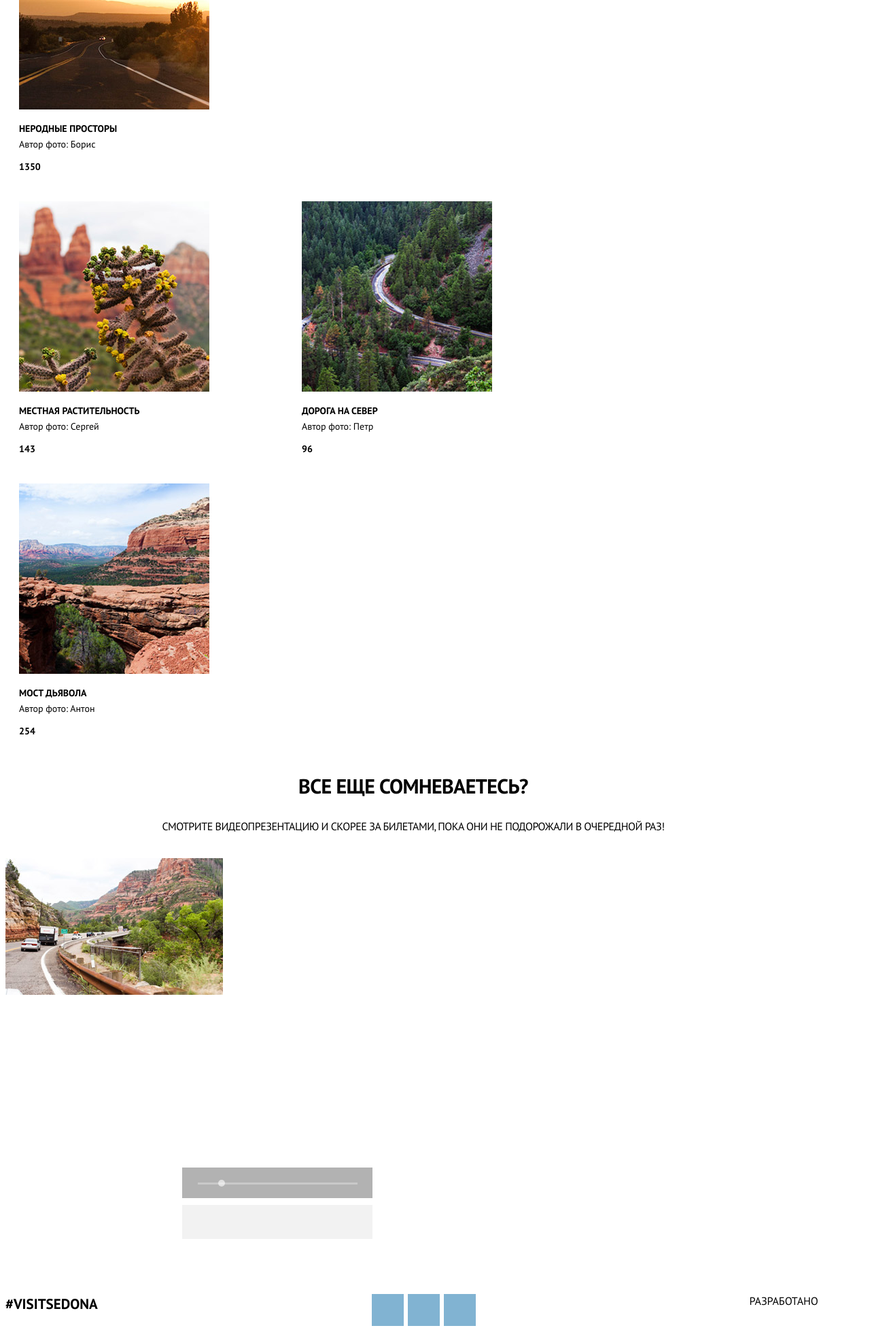
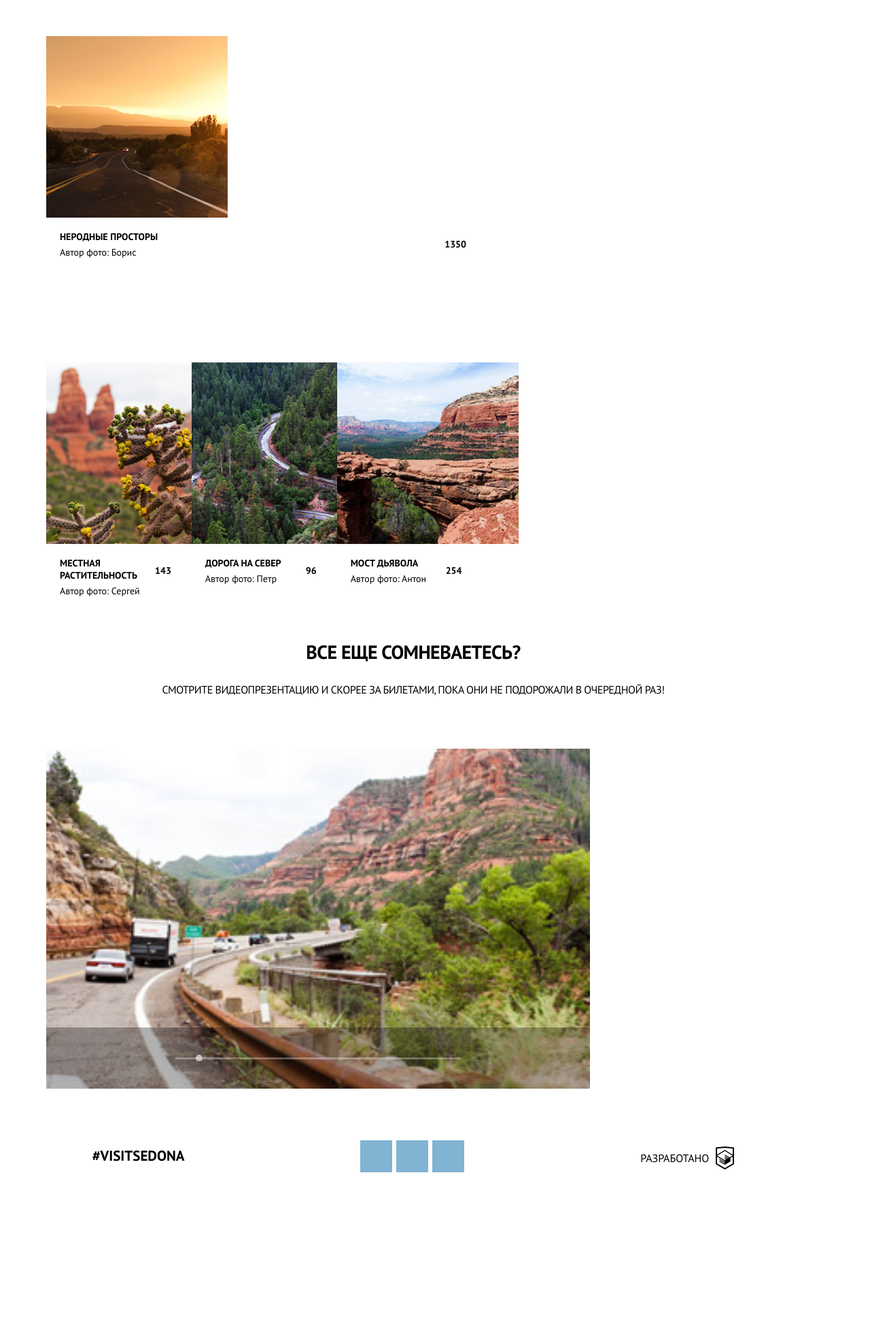
Before and after one commit to AlexRomanchuk/261837-sedona, a plain HTML site: page source/photo.html in a window 1280 px wide. Shown: the part 671-2624 px from the top of the page at 68% size. After the commit the page ends 2426 px from the top, so only its background shows below. Drawn offline with nearby package versions, Linux system fonts and the light colour scheme; files that its build step writes are made by us from their sources; files whose address does not match are found by name.

Commit message:
Верстка средней версии - фото

```diff
--- a/source/less/blocks/button.less
+++ b/source/less/blocks/button.less
@@ -31,7 +31,7 @@
 @media (min-width: @tablet-width) {
   .button {
     width: 459px;
-    line-height: 60px;
+    margin: 0;
 
     &--modal {
       width: 280px;
--- a/source/less/blocks/footer.less
+++ b/source/less/blocks/footer.less
@@ -13,9 +13,12 @@
 }
 
 .main-footer__copyright {
+  display: flex;
+  flex-direction: row;
   font-family: "PT Sans", "Arial", sans-serif;
   font-weight: 400;
   text-transform: uppercase;
+  line-height: 34px;
 }
 
 .main-footer__social {
@@ -27,13 +30,27 @@
   justify-content: center;
 }
 
+.main-footer__copyright img {
+  margin-left: 10px;
+  line-height: 34px;
+}
+
 @media (min-width: @tablet-width) {
   .main-footer {
     flex-direction: row;
-    justify-content: space-between;
+    justify-content: space-around;
   }
 
   .main-footer__social {
     min-width: 160px;
+    margin-top: 21px;
+  }
+
+  .main-footer__tag {
+    margin-top: 30px;
+  }
+
+  .main-footer__copyright {
+    margin-top: 30px;
   }
 }
--- a/source/less/blocks/gallery.less
+++ b/source/less/blocks/gallery.less
@@ -10,3 +10,11 @@
   padding-left: 20px;
   width: 100%;
 }
+
+@media (min-width: @tablet-width) {
+  .gallery {
+    width: 648px;
+    margin-left: 60px;
+    margin-bottom: 25px;
+  }
+}
--- a/source/less/blocks/header.less
+++ b/source/less/blocks/header.less
@@ -18,6 +18,7 @@
     width: @tablet-width;
     margin-top: 0;
     background-size: cover;
+    height: 290px;
 
     &--main {
       min-height: 518px;
--- a/source/less/blocks/interest.less
+++ b/source/less/blocks/interest.less
@@ -24,13 +24,30 @@
   &--video {
     padding-left: 20px;
     padding-right: 20px;
-	margin-top: 28px;
-	letter-spacing: -0.03em;
+	  margin-top: 28px;
+	  letter-spacing: -0.03em;
   }
 }
 
 @media (min-width: @tablet-width) {
+  .interest {
+    margin-bottom: 55px;
+  }
+
   .interest__header {
-    font-size: 30px;
+    font-size: 28px;
+    font-weight: 900;
+    margin-top: 35px;
+  }
+
+  .interest__info {
+    padding-left: 130px;
+    padding-right: 130px;
+    margin-bottom: 45px;
+
+    &--video {
+      margin-top: 25px;
+      margin-bottom: 75px;
+    }
   }
 }
--- a/source/less/blocks/intro.less
+++ b/source/less/blocks/intro.less
@@ -45,10 +45,20 @@
   }
 
   .intro__header {
-    margin-top: 20px;
+    margin-top: 45px;
     padding-left: 90px;
     padding-right: 90px;
-    font-size: 22px;
+    font-size: 30px;
     line-height: 27px;
+
+    &--main {
+      margin-top: 20px;
+      font-size: 22px;
+    }
+  }
+
+  .intro__description {
+    padding-left: 170px;
+    padding-right: 170px;
   }
 }
--- a/source/less/blocks/more.less
+++ b/source/less/blocks/more.less
@@ -36,7 +36,7 @@
     margin-left: 0;
   }
 
-  .more-list__item {
+  .more__item {
     display: flex;
     flex-direction: column;
     text-align: center;
--- a/source/less/blocks/photo.less
+++ b/source/less/blocks/photo.less
@@ -34,10 +34,38 @@
 @media (min-width: @tablet-width) {
   .photo {
     width: 50%;
+    padding: 0;
+    height: 347px;
+    margin-bottom: 0;
 
     &:first-child {
       width: 100%;
+      height: 480px;
+      margin-top: 29px;
     }
+  }
+
+  .photo__controls {
+    .flex(row, space-between)
+  }
+
+  .photo__name {
+    .flex(column, left)
+  }
+
+  .photo__image {
+    margin: 0;
+    height: 267px;
+  }
+
+  .photo__header,
+  .photo__author {
+    margin-left: 20px;
+  }
+
+  .photo__like {
+    margin-right: 30px;
+    line-height: 70px;
   }
 }
 
--- a/source/less/blocks/slide.less
+++ b/source/less/blocks/slide.less
@@ -59,12 +59,25 @@
 
   .slide__head {
     font-size: 22px;
-    padding-left: 20px;
-    padding-right: 20px;
-    margin-bottom: 10px;
+    padding-left: 50px;
+    padding-right: 50px;
+    margin-bottom: 5px;
+    line-height: 27px;
+
+    &--super {
+      padding-left: 25px;
+      padding-right: 25px;
+    }
+  }
+
+  .slide__number {
+    margin-bottom: 7px;
   }
 
   .slide__header {
+    padding-top: 45px;
+    padding-bottom: 45px;
+
     &--super {
       width: 256px;
       padding-bottom: 25px;
--- a/source/less/blocks/video.less
+++ b/source/less/blocks/video.less
@@ -51,8 +51,25 @@
 
 @media (min-width: @tablet-width) {
   .video {
-    width: 500px;
-    height: 300px;
+    width: 648px;
+    height: 498px;
+    margin-left: 60px;
+    background-size: cover;
+    margin-bottom: 0;
+  }
+
+  .video__pult {
+    width: 100%;
+    height: 90px;
+  }
+
+  .video__controls {
+    display: none;
+  }
+
+  .video__line {
+    width: 420px;
+    top: 44px;
   }
 }
 
--- a/source/photo.html
+++ b/source/photo.html
@@ -41,27 +41,43 @@
       <section class="gallery">
         <div class="gallery__photo photo">
           <img src="img/photo-sunset-mobile@1x.jpg" class="photo__image" alt="">
+          <div class="photo__controls">
+            <div class="photo__name">
               <h2 class="photo__header">Неродные просторы</h2>
               <p class="photo__author">Автор фото: Борис</p>
+            </div>
             <span class="photo__like">1350</span>
+          </div>
         </div>
         <div class="gallery__photo photo">
           <img src="img/photo-cactus-mobile@1x.jpg" class="photo__image" alt="">
+          <div class="photo__controls">
+            <div class="photo__name">
               <h2 class="photo__header">Местная растительность</h2>
               <p class="photo__author">Автор фото: Сергей</p>
+            </div>
             <span class="photo__like">143</span>
+          </div>
         </div>
         <div class="gallery__photo photo">
           <img src="img/photo-roads-mobile@1x.jpg" class="photo__image" alt="">
+          <div class="photo__controls">
+            <div class="photo__name">
               <h2 class="photo__header">Дорога на север</h2>
               <p class="photo__author">Автор фото: Петр</p>
+            </div>
             <span class="photo__like">96</span>
+          </div>
         </div>
         <div class="gallery__photo photo">
           <img src="img/photo-bridge-mobile@1x.jpg" class="photo__image" alt="">
+          <div class="photo__controls">
+            <div class="photo__name">
               <h2 class="photo__header">Мост Дьявола</h2>
               <p class="photo__author">Автор фото: Антон</p>
+            </div>
             <span class="photo__like">254</span>
+          </div>
         </div>
       </section>
       <section class="interest">
@@ -88,7 +104,7 @@
           <a href="#" class="social__link social__link--i" aria-label="Instagram"></a>
         </li>
       </ul>
-      <p class="main-footer__copyright">Разработано <a href="https://htmlacademy.ru/intensive/adaptive"><img src="#" alt=""></a></p>
+      <p class="main-footer__copyright">Разработано <a href="https://htmlacademy.ru/intensive/adaptive"><img src="img/logo-htmlacademy.svg" width="27" height="34" alt=""></a></p>
     </footer>
   </body>
 </html>
```
Also changed, not shown: source/form.html (+1 -1 lines), source/index.html (+11 -11 lines). Lines whose indentation alone changed are shown as unchanged.
